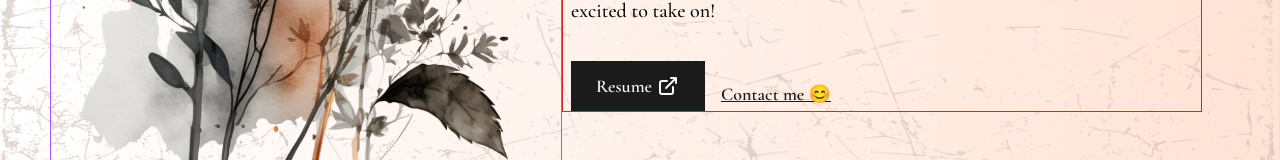
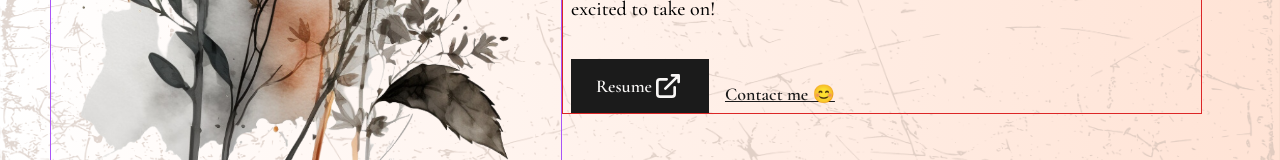
Before and after one commit to kayishau/23_portfolio, a React (Create React App) app: page / in a window 1280 px wide. Shown: the part 534-694 px from the top of the page. Built offline with nearby package versions, Linux system fonts and the light colour scheme; a web font is replaced by a local one.

Commit message:
resume icon fix

```diff
--- a/src/sections/Home.js
+++ b/src/sections/Home.js
@@ -40,7 +40,7 @@ const Home = () => {
                   target={"_blank"}
                   className="flex items-center bg-dark text-light font-cg p-1.5 px-3 tablet:p-2.5 tablet:px-6 text-base tablet:text-lg font-semibold hover:bg-light hover:text-dark border border-solid border-transparent hover:border-dark"
                 >
-                  Resume <LinkArrow className={"w-6 ml-1"} />
+                  Resume <LinkArrow className="w-5 h-5 lg:w-8 lg:h-8" />
                 </a>
                 <a
                   href="mailto:ulyssekayisha@gmail.com"
```
